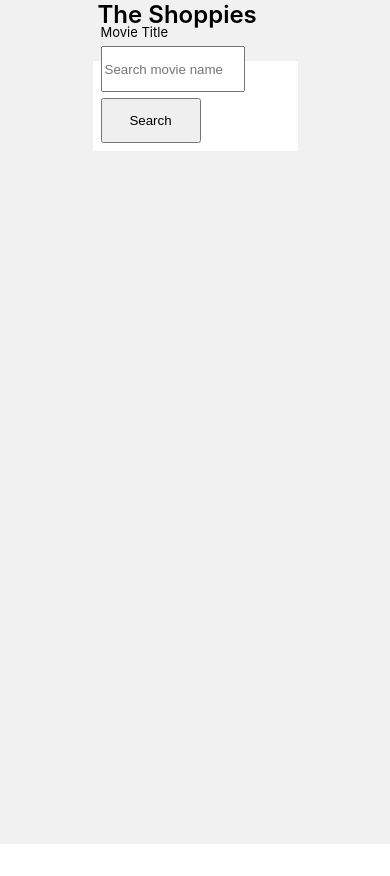
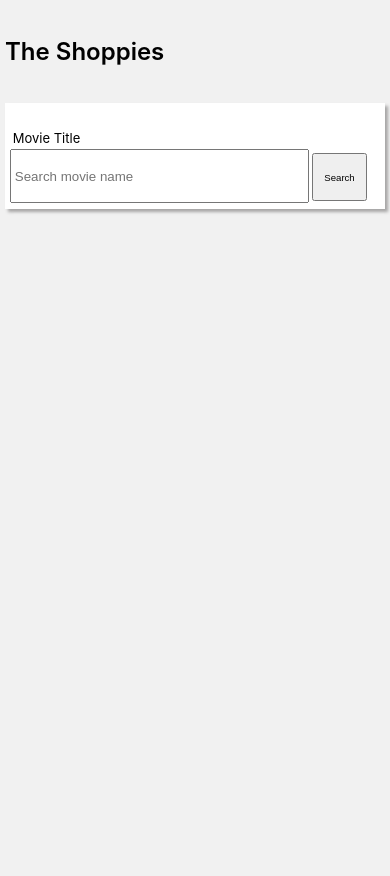
Before and after one commit to samynaj/Movie-App, a React (Create React App) app: page / in a window 390 px wide. Before the commit the page ends 844 px from the top, so only its background shows below. Built offline with nearby package versions, Linux system fonts and the light colour scheme.

Commit message:
responsiveness

```diff
--- a/src/App.css
+++ b/src/App.css
@@ -1,24 +1,39 @@
 .app {
   background-color: #f1f1f1;
-  /* text-align: center; */
   min-height: 100vh;
+  padding-top: 2rem;
+  overflow-x: hidden;
 }
 .app-header {
-  width: 50%;
+  width: 70%;
   text-align: left;
   margin: 0 auto;
   font-size: 1.5rem;
   font-weight: 600;
 }
+@media screen and (max-width: 800px) {
+  .app-header {
+    width: 100%;
+    padding: 5px;
+  }
+}
 .app-search {
-  width: 50%;
-  height: 80px;
+  width: 70%;
+  height: 6rem;
   margin: 2rem auto;
   padding: 5px;
   display: flex;
   flex-direction: column;
   justify-content: flex-end;
   background-color: #ffffff;
+  border: none;
+  box-shadow: 3px 3px 3px #a7a6a6;
+}
+@media screen and (max-width: 800px) {
+  .app-search {
+    width: 95%;
+
+  }
 }
 .app-search-form-label {
   display: block;
@@ -27,14 +42,21 @@
   font-size: small;
 }
 .app-search-form-input {
-  width: 70%;
-  height: 40px;
+  width: 80%;
+  height: 2.7rem;
   margin: 3px;
+  padding: 3px;
+}
+@media screen and (max-width: 800px) {
+  .app-search-form-input {
+    width: 78%;
+    margin: 0;
+  }
+}
+.app-search-form-button {
+  width: 15%;
+  height: 3rem;
+  margin: 3px;
+  font-size: .6rem;
 
 }
-.app-search-form-button {
-  width: 100px;
-  height: 45px;
-  margin: 3px;
-
-}
```
